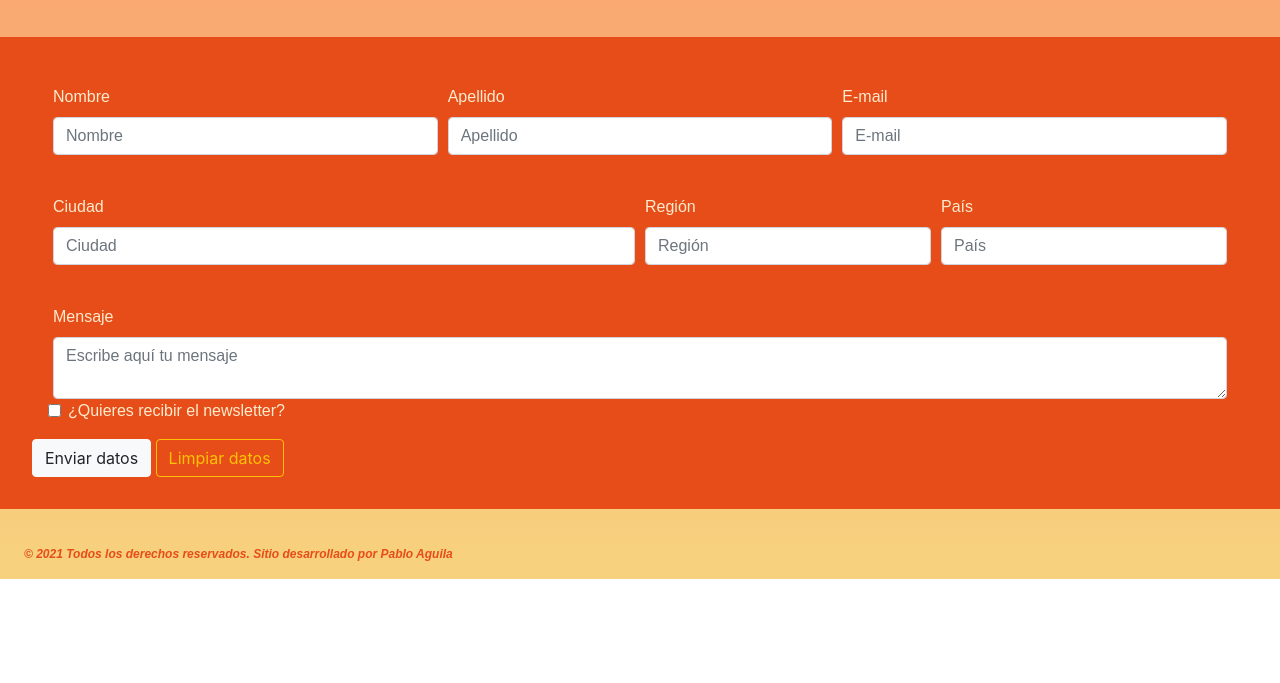
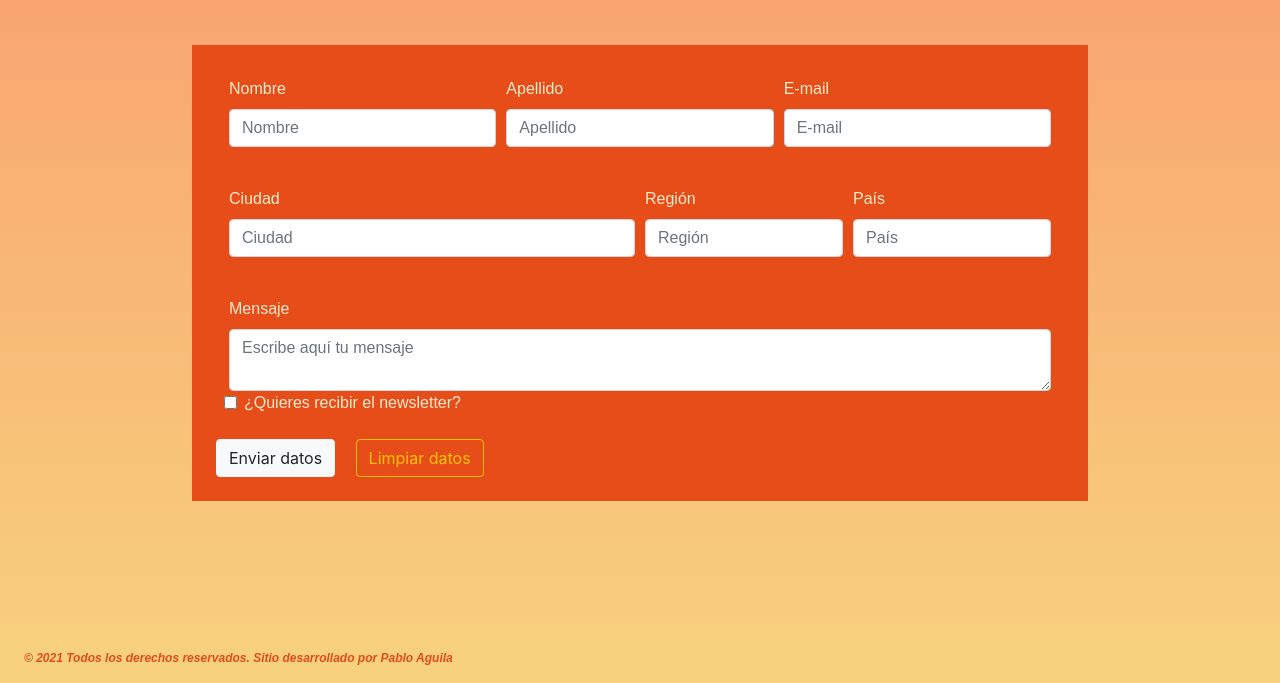
Before and after one commit to pabagui/kepecuarta, a website: page views/contacto.html in a window 1280 px wide. Shown: the part 356-1039 px from the top of the page. Before the commit the page ends 935 px from the top, so only its background shows below. Drawn offline with nearby package versions, Linux system fonts and the light colour scheme; a web font is replaced by a local one.

Commit message:
aplicando container a contacto y modificando marden de botones

```diff
--- a/scss/_contacto.scss
+++ b/scss/_contacto.scss
@@ -1,9 +1,12 @@
 /* estilo Contacto */
+// .contacto {@include boxprincipal(nowrap,3m 15%);padding: 2em;}
+
 main {
 
-    .contacto {
-        @include boxprincipal(nowrap,3m 15%);
-        padding: 2em;
+    .container {
+        @include boxprincipal(nowrap,3em 15%);
+        padding: 1rem;
+        margin-bottom: 7rem;
     }
 
     .contacto__formulario {
@@ -14,4 +17,7 @@ main {
         margin: 0.5em;
     }
 
+    button {
+        margin: 0.5rem;
+    }
 }
--- a/scss/_inicio_main.scss
+++ b/scss/_inicio_main.scss
@@ -9,8 +9,6 @@ main {
         padding: 1rem;
 
     }
-
-
 
     .inicio__img {
         margin: auto;
--- a/views/contacto.html
+++ b/views/contacto.html
@@ -61,7 +61,7 @@
 	<!-- formulario de contacto-->
 	<main>
 		<h2>Contacto</h2>
-		<section class="contacto">
+		<section class="container">
 
 
 			<form action="contacto.php" method="POST" enctype="multipart/form-data">
```
Also changed, not shown: css/style.css, 1 other file.
